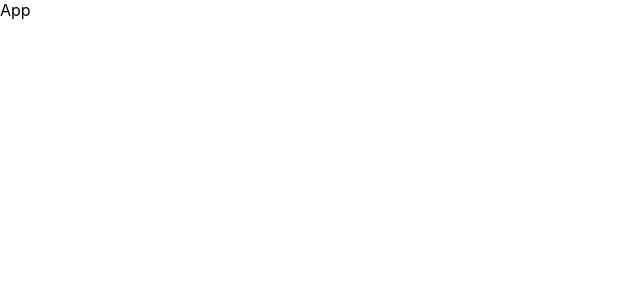
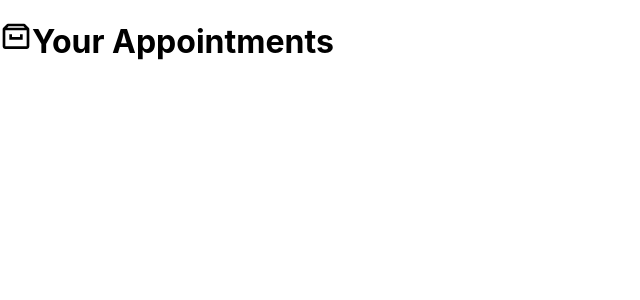
Before and after one commit to robert-laws/practice-apr-2021-react-building-an-interface, a React (Create React App) app: page / in a window 1280 px wide. Shown: the top 300 px of the page, without its empty margins (0-640 px from the left). Built offline with nearby package versions, Linux system fonts and the light colour scheme.

Commit message:
add react-icons

```diff
--- a/package.json
+++ b/package.json
@@ -8,6 +8,7 @@
     "@testing-library/user-event": "^12.8.3",
     "react": "^17.0.2",
     "react-dom": "^17.0.2",
+    "react-icons": "^4.2.0",
     "react-scripts": "4.0.3",
     "web-vitals": "^1.1.1"
   },
--- a/src/App.js
+++ b/src/App.js
@@ -1,5 +1,14 @@
+import { BiArchive } from 'react-icons/bi';
+
 function App() {
-  return <div className='App'>App</div>;
+  return (
+    <div className='App'>
+      <h1>
+        <BiArchive style={{ fontSize: '2rem' }} />
+        Your Appointments
+      </h1>
+    </div>
+  );
 }
 
 export default App;
```
Also changed, not shown: 1 other file (tests, documents, lock files or other folders).
